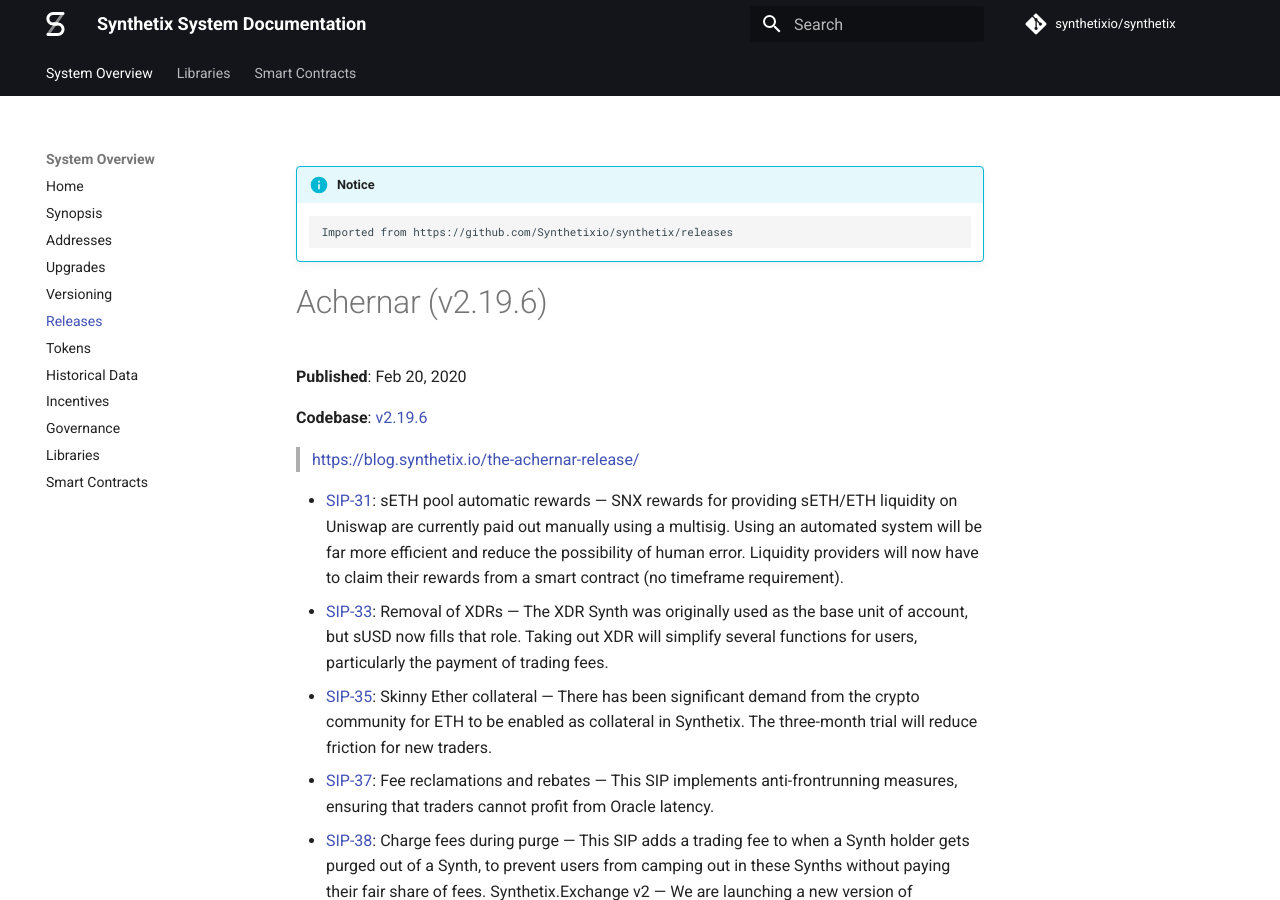
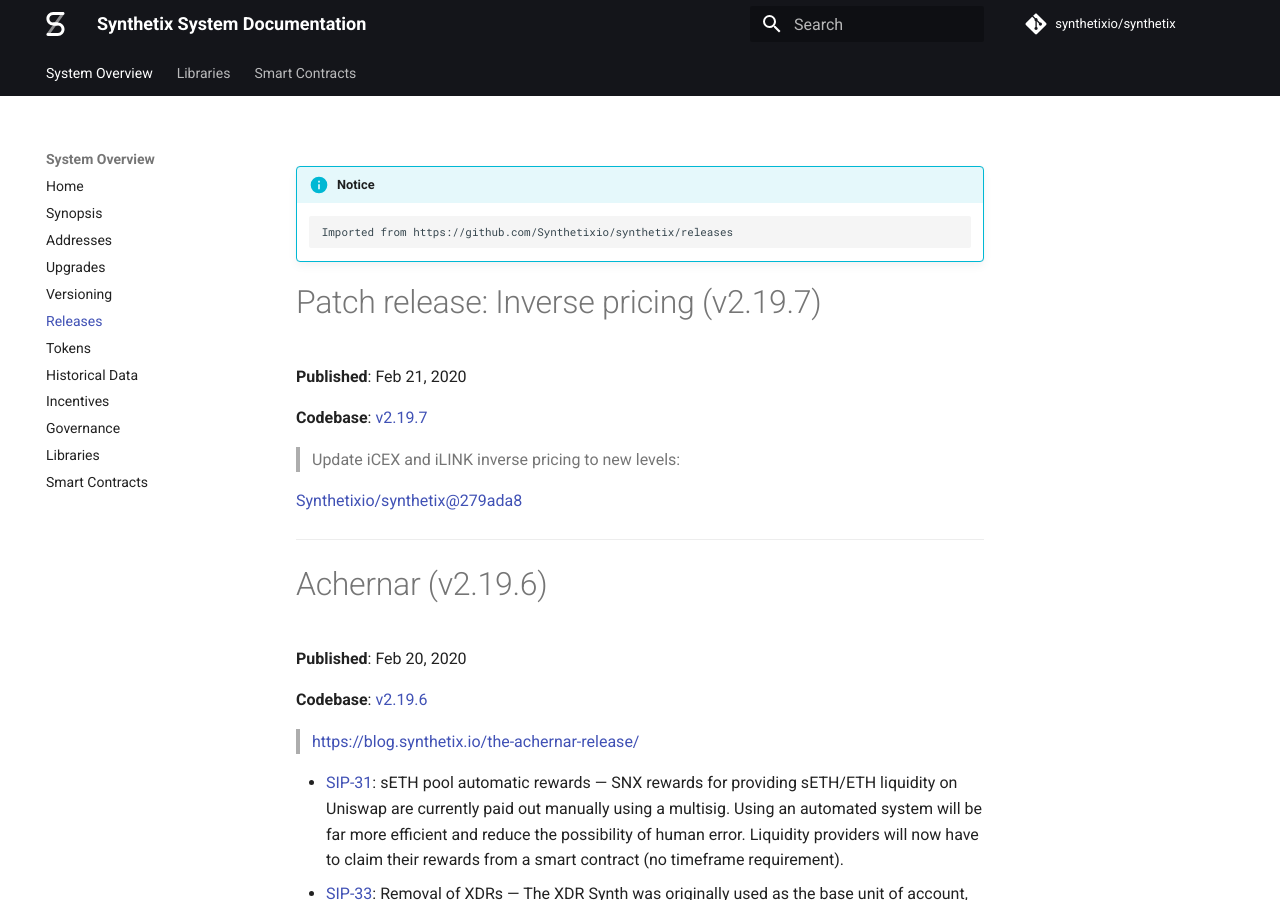
Before and after one commit to Synthetixio/synthetix-docs, an MkDocs documentation site: the page built from content/releases.md, in a window 1280 px wide and 900 px high. Built offline with MkDocs 1.6.1 and Material for MkDocs 9.7.7, drawn with Linux system fonts in a browser that asks for light colours; comment, search, counter and statistics services are not loaded.

Commit message:
Prepublish step

```diff
--- a/content/releases.md
+++ b/content/releases.md
@@ -1,5 +1,17 @@
 !!! info "Notice"
 		Imported from https://github.com/Synthetixio/synthetix/releases
+
+# Patch release: Inverse pricing (v2.19.7)
+
+**Published**: Feb 21, 2020
+
+**Codebase**: [v2.19.7](https://github.com/Synthetixio/synthetix/tree/v2.19.7)
+
+> Update iCEX and iLINK inverse pricing to new levels:
+
+https://github.com/Synthetixio/synthetix/commit/279ada88857a96d9eb4232cbf771a3deb621e2d4
+
+-----
 
 # Achernar (v2.19.6)
 
```
Also changed, not shown: content/addresses.md (+2 -2 lines), content/tokens.md (+4 -4 lines).
